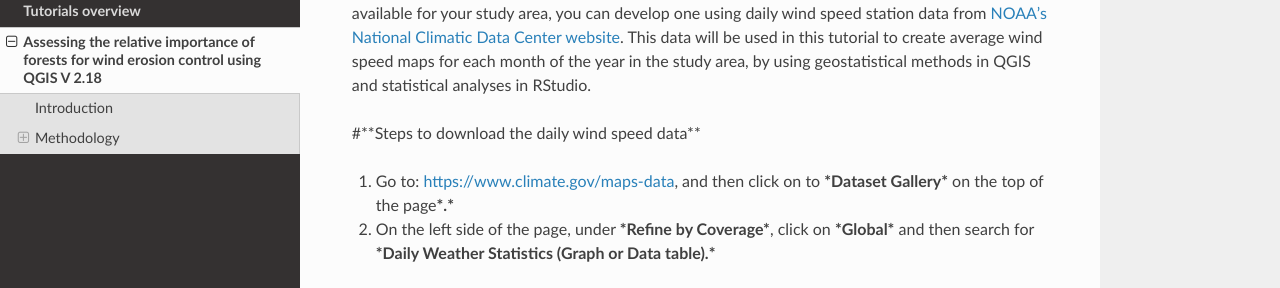
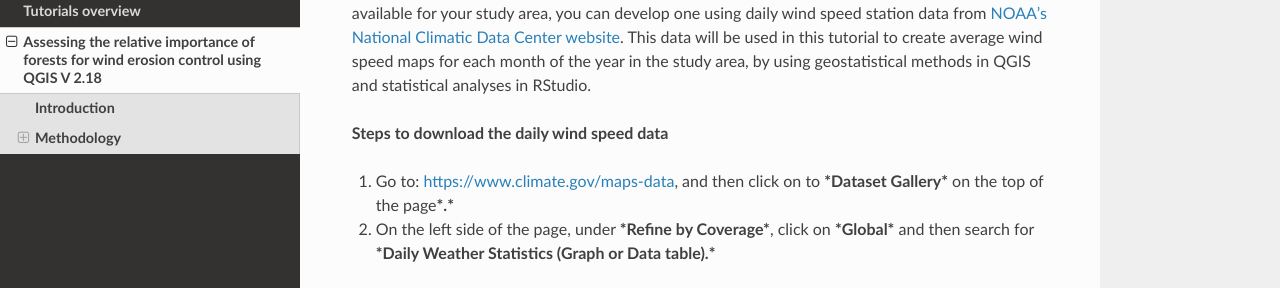
Before and after one commit to corinnar/GIS_tutorials, a Sphinx documentation site: the page built from docs/source/Wind_Erosion_Tutorial_EN.rst, in a window 1280 px wide and 900 px high, scrolled down 4010 px. Shown: the part 134-422 px from the top of the window. Built offline with Sphinx 7.4.7 and the Read the Docs theme 2.0.0, drawn with Linux system fonts in a browser that asks for light colours; pages that are not in the unit, such as notebooks, are missing from menus; some of the changed text lies outside the part shown.

```diff
--- a/docs/source/Wind_Erosion_Tutorial_EN.rst
+++ b/docs/source/Wind_Erosion_Tutorial_EN.rst
@@ -1,6 +1,6 @@
-==============================================================================================================
+=======================================================================================
 Assessing the relative importance of forests for wind erosion control using QGIS V 2.18
-==============================================================================================================
+=======================================================================================
 
 The UN-REDD Programme is the United Nations Collaborative initiative on
 Reducing Emissions from Deforestation and forest Degradation (REDD) in
@@ -62,9 +62,9 @@ and safeguards policies using open source GIS software.
 
 |image1|
 
-----------------------------------
-Introduction
-----------------------------------
+----------------
+**Introduction**
+----------------
 
 REDD+ has the potential to deliver multiple benefits beyond carbon. For
 example, it can promote biodiversity conservation and secure ecosystem
@@ -116,9 +116,9 @@ risk mapping may be needed.
 The analysis runs entirely from QGIS version 2.18, R Software and R
 Studio, which needs to be installed in order to execute this analysis.
 
-----------------------------------
-Methodology
-----------------------------------
+---------------
+**Methodology**
+---------------
 
 The first step will be to prepare, download and process all the
 necessary layers in order to have the required variables to estimate the
@@ -202,7 +202,7 @@ month of the year in the study area, by using geostatistical methods in
 QGIS and statistical analyses in RStudio.
 
 
-#**Steps to download the daily wind speed data**
+**Steps to download the daily wind speed data**
 
 1. Go to: https://www.climate.gov/maps-data, and then click on to
    ***Dataset Gallery*** on the top of the page\ ***.***
@@ -259,8 +259,7 @@ In the following window, click on ***“Agree”***.
 
 |image9|
 
-Steps to compute historical monthly wind speed averages from the daily wind speed data
-^^^^^^^^^^^^^^^^^^^^^^^^^^^^^^^^^^^^^^^^^^^^^^^^^^^^^^^^^^^^^^^^^^^^^^^^^^^^^^^^^^^^^^
+**Steps to compute historical monthly wind speed averages from the daily wind speed data**
 
 Now that we have downloaded all the required data, we need to compute
 historical monthly wind speed averages from it. We will use R Software
@@ -362,8 +361,8 @@ DAY:
     We can now compute mean monthly wind speed values for each of the
     stations of the dataset.
 
-Steps to compute mean monthly wind speed values
-^^^^^^^^^^^^^^^^^^^^^^^^^^^^^^^^^^^^^^^^^^^^^^^
+**Steps to compute mean monthly wind speed values**
+
 
 1. We will carry out this operation using a **dplyr** package, which is
    not included in the core R software. To install and load the
@@ -412,8 +411,7 @@ computer.
 
 |image28|
 
-Add the geographical coordinates of the weather stations into the dataset
-^^^^^^^^^^^^^^^^^^^^^^^^^^^^^^^^^^^^^^^^^^^^^^^^^^^^^^^^^^^^^^^^^^^^^^^^^
+**Add the geographical coordinates of the weather stations into the dataset**
 
 We now have the average wind speed values we were looking for, but
 before exporting the dataset we need to add further information in order
@@ -478,8 +476,7 @@ Finally, export the datasets created through the following commands:
 
 |image35|
 
-Develop continuous mean monthly wind speed surfaces for the study area
-^^^^^^^^^^^^^^^^^^^^^^^^^^^^^^^^^^^^^^^^^^^^^^^^^^^^^^^^^^^^^^^^^^^^^^^
+**Develop continuous mean monthly wind speed surfaces for the study area**
 
 To develop a final climate layer covering the whole area of interest, is
 now necessary to estimate the average wind speed for the zones where
@@ -573,9 +570,9 @@ below:
 
    |image44|
 
-~~~~~~~~~~~~~~~~~~~~~~~~~~~~~~~~~~~~~~~~~~~~~~~~~~~~~~~~~~~~~~~~~~~~~~
+~~~~~~~~~~~~~~~~~~~~~~~~~~~~~~~~~~~~~~~~~~~~~~~~~~~~~~~~
 3.1.2 Extract Potential Evapotranspiration (*PETi*) data
-~~~~~~~~~~~~~~~~~~~~~~~~~~~~~~~~~~~~~~~~~~~~~~~~~~~~~~~~~~~~~~~~~~~~~~
+~~~~~~~~~~~~~~~~~~~~~~~~~~~~~~~~~~~~~~~~~~~~~~~~~~~~~~~~
 
     To be able to make the calculation as per the initial formula for
     climate erosivity (see Page 2), we need monthly potential
@@ -733,8 +730,7 @@ When done, save the file as C\_factor\_reclass\_rule.txt
 
    |image55|\ |image56|
 
-Create the soil wind erodibility (I’) layer
-^^^^^^^^^^^^^^^^^^^^^^^^^^^^^^^^^^^^^^^^^^^
+**Create the soil wind erodibility (I) layer**
 
 Soil wind erodibility is directly related to the percentage of soil
 aggregates larger than 0.84 mm in diameter. Based on this indicator, the
@@ -1011,8 +1007,7 @@ shown in the image below.
     Note, in this analysis, there are only 6 classes because those are
     the soil types present in our study area, Paraguay.
 
-Create the Topography (K’) layer
---------------------------------
+**Create the Topography (K) layer**
 
 The more “rough” the surface is, the lower is the wind speed, hence the
 wind erodibility will decrease. To estimate surface roughness, a DEM
@@ -1095,8 +1090,7 @@ You will obtain something similar to the image below:
 
 |image84|
 
-Combine layers to produce wind erosion sensitivity map
-------------------------------------------------------
+**Combine layers to produce wind erosion sensitivity map**
 
 Now that we have all the layers we can perform the final analysis as per
 the original formula. We will sum the C’ (climate), I’ (soil
@@ -1113,8 +1107,7 @@ The final map should look similar to the one below.
 
 |image86|
 
-Mask the wind erosion sensitivity map using the forest cover layer
-------------------------------------------------------------------
+**Mask the wind erosion sensitivity map using the forest cover layer**
 
 The forest cover layer will now be used to mask the previously created
 wind erosion sensitivity map to understand where the forests play an
@@ -1145,8 +1138,7 @@ erosion sensitivity map to only show areas with forest cover.
 
 |image89|
 
-==========
-REFERENCES
+**REFERENCES**
 
 Fryear, D. W. (1998). Mechanics, measurement and modelling wind erosion.
 Advances in Geoecology 31: 291-300.
```
